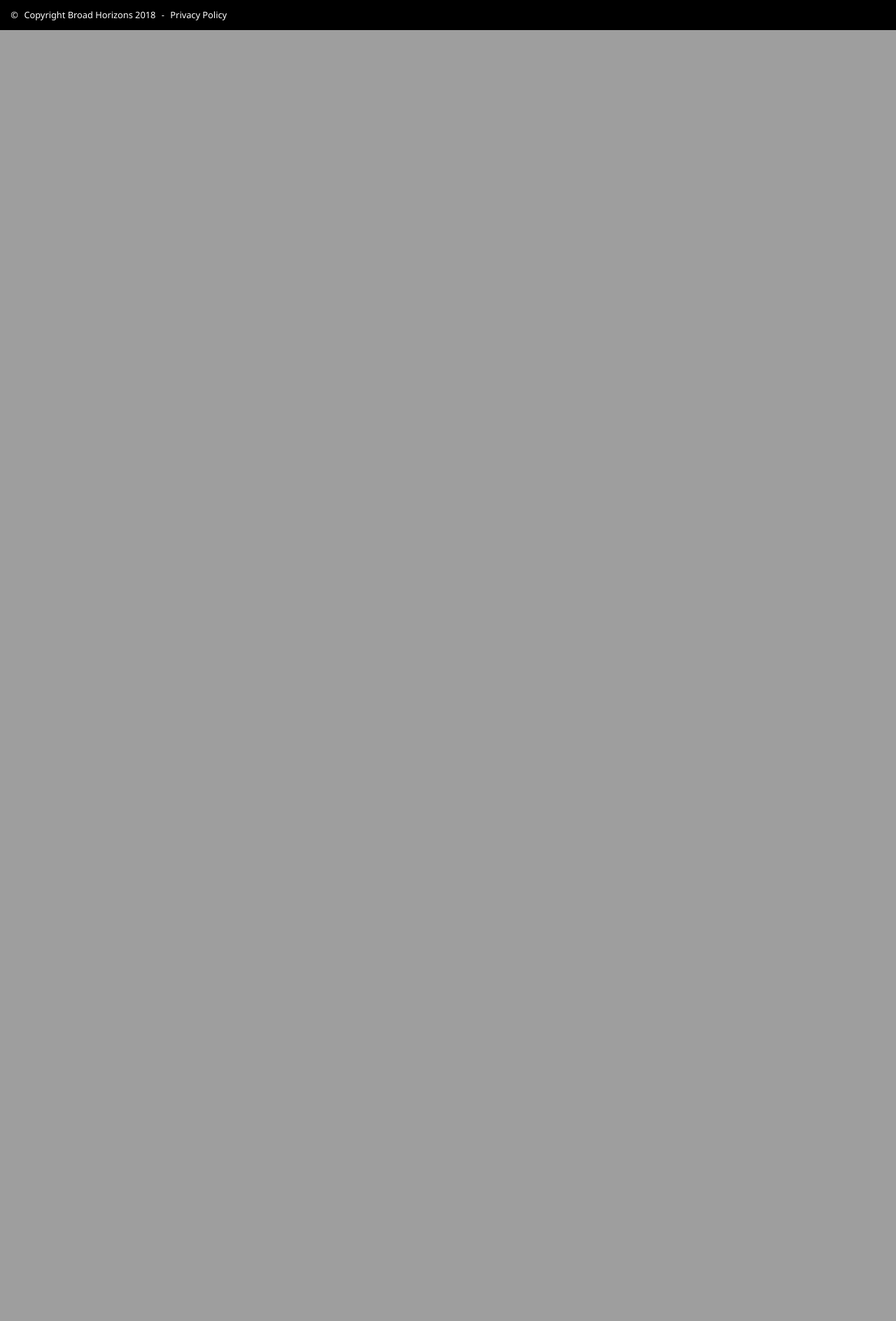
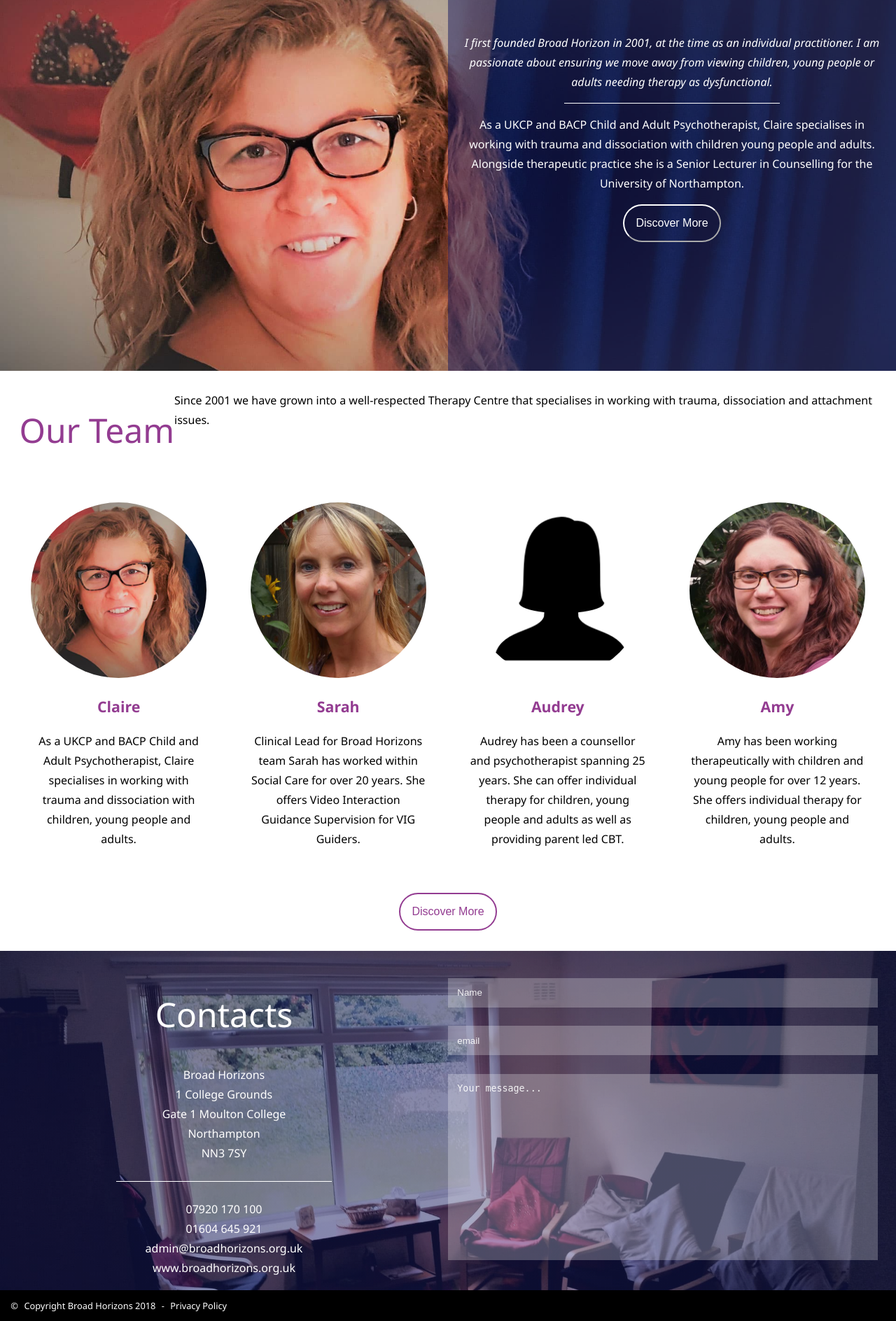
Before and after one commit to 40yostudent/tanyalecchi.com, a PHP site: page /index-wip.php in a window 1280 px wide. Shown: the part 1766-3654 px from the top of the page at 70% size. Before the commit the page ends 1809 px from the top, so only its background shows below. Run offline with PHP 8.4, Linux system fonts and the light colour scheme.

Commit message:
corrected with actual assets

```diff
--- a/header.php
+++ b/header.php
@@ -32,7 +32,7 @@
 
         <img src="./images/logo-inv.svg">
 
-        <a href="#"><div id="menu-button">
+        <a><div id="menu-button">
             <div>
                 <div></div>
                 <div></div>
--- a/index-wip.php
+++ b/index-wip.php
@@ -2,108 +2,110 @@
 
 <main>
 
-        <img class="banner" src="https://placeimg.com/375/200/people">
+        <!-- <img class="banner" src="./images/logo-inv-big.svg"> -->
+        <div class="banner">
+            <img src="./images/logo-inv-big.svg">
+        </div>
 
-        <!-- <div id="intro">
-            <h1>our approach</h1>
-            <p>Broad Horizons was founded in 2001 by Trauma Psychotherapist Claire Harrison-Breed. Since then we have
-                grown into a well-respected Therapy Centre that specialises in working with trauma, dissociation and
-                attachment issues.</p>
-            <p>At Broad Horizons we recognise and see beyond behaviour. We work with each individual’s strength and
-                creativity, with the aim of adapting when met with challenge, trauma or adversity.</p>
-            <p>Claire’s motivation in creating a diverse therapeutic practice offering a range of services, is to
-                ensure that children, adults and families are not expected fit into ridged services, but services are
-                shaped and tailored to meet the individual’s needs and are delivered all under one roof.</p>
-            <button>discover more</button>
-        </div> -->
+        <div id="intro">
+            <h2>our approach</h2>
+            <p>At Broad Horizons we value individual’s strength and creativity when met with challenge, trauma or adversity. Our motivation in creating a diverse therapeutic service was to ensure that children and families are not expected to fit into whatever services are available, but ensure that services including therapy, parent support, training etcetera are tailored to the individual child and family’s needs.</p>
+            <p>At Broad Horizons we recognise and see beyond behaviour. We work with each individual’s strength and creativity, with the aim of adapting when met with challenge, trauma or adversity.</p>
+        </div>
 
         <div class="services">
             <div>
                 <img src="./images/icon-services.svg">
                 <div>
-                    <h2>therapeutic services</h2>
-                    <p>"Our packages of support are carefully tailored to meet individual needs"</p>
+                    <h4>therapeutic services</h4>
+                    <p>Our packages of support are carefully tailored to meet individual needs</p>
                 </div>
             </div>
 
             <div>
                 <img src="./images/icon-training.svg">
                 <div>
-                    <h2>training</h2>
-                    <p>"Tailormade training to meet any need or choose from our extensive range of contemporary pre-existing courses"</p>
+                    <h4>training</h4>
+                    <p>Tailormade training to meet any need or choose from our extensive range of contemporary pre-existing courses</p>
                 </div>
             </div>
 
             <div>
                 <img src="./images/icon-supervisions.svg">
                 <div>
-                    <h2>supervision</h2>
-                    <p>"Providing exploration of wellbeing for practitioners and professionals to achieve best outcomes for children and families"</p>
+                    <h4>supervision</h4>
+                    <p>Providing exploration of wellbeing for practitioners and professionals to achieve best outcomes for children and families</p>
                 </div>
             </div>
 
             <div>
                 <img src="./images/icon-consultations.svg">
                 <div>
-                    <h2>consultations</h2>
-                    <p>"Not sure what's right for you? Please get in touch and we would be happy to offer you a consultation"</p>
+                    <h4>consultations</h4>
+                    <p>Not sure what's right for you? Please get in touch and we would be happy to offer you a consultation</p>
                 </div>
             </div>
         </div>
 
         <div id="claire">
-            <h1>claire harrison - breed</h1>
-            <h3><em>"developing the potential for change"</em></h3>
+            <div id="claire-image"></div>
+            <div id="claire-text">
+                <h2>claire harrison - breed</h2>
+                <p><em>I first founded Broad Horizon in 2001, at the time as an individual practitioner. I am passionate about ensuring we move away from viewing children, young people or adults needing therapy as dysfunctional.</em></p>
 
-            <p>Welcome! Here at Broad Horizons we welcome referrals from professionals, adult self-referrals, parents and carers of children and young people. We offer a range of Psychotherapy, Therapeutic Interventions, Assessments, Clinical Supervision and Trainings all under one roof.</p>
-            <button><a href="#">about us</a></button>
+                <p>As a UKCP and BACP Child and Adult Psychotherapist, Claire specialises in working with trauma and dissociation with children young people and adults. Alongside therapeutic practice she is a Senior Lecturer in Counselling for the University of Northampton.</p>
+                <button><a href="#">discover more</a></button>
+            </div>
         </div>
-
-        <!-- <h1 id="team-title">our team</h1>
 
         <div id="team">
 
+            <h2>our team</h2>
+            <p>Since 2001 we have grown into a well-respected Therapy Centre that specialises in working with trauma, dissociation and attachment issues.</p>
+
             <div>
-                <img src="https://placeimg.com/128/128/any">
+                <img src="./images/squared-claire.jpg">
                 <div>
-                    <h4>name surname</h4>
-                    <p>Lorem ipsum dolor sit amet, consectetur adipiscing elit, sed do eiusmod tempor incididunt ut labore et dolore magna aliqua.</p>
+                    <h5>claire</h5>
+                    <p>As a UKCP and BACP Child and Adult Psychotherapist, Claire specialises in working with trauma and dissociation with children, young people and adults.</p>
                 </div>
             </div>
 
             <div>
-                <img src="https://placeimg.com/128/128/any">
+                <img src="./images/squared-sarah.jpg">
                 <div>
-                    <h4>name surname</h4>
-                    <p>Lorem ipsum dolor sit amet, consectetur adipiscing elit, sed do eiusmod tempor incididunt ut labore et dolore magna aliqua.</p>
+                    <h5>sarah</h5>
+                    <p>Clinical Lead for Broad Horizons team Sarah has worked within Social Care for over 20 years. She offers Video Interaction Guidance Supervision for VIG Guiders.</p>
                 </div>
             </div>
 
             <div>
-                <img src="https://placeimg.com/128/128/any">
+                <img src="./images/squared-generic.png">
                 <div>
-                    <h4>name surname</h4>
-                    <p>Lorem ipsum dolor sit amet, consectetur adipiscing elit, sed do eiusmod tempor incididunt ut labore et dolore magna aliqua.</p>
+                    <h5>audrey</h5>
+                    <p>Audrey has been a counsellor and psychotherapist spanning 25 years. She can offer individual therapy for children, young people and adults as well as providing parent led CBT.</p>
                 </div>
             </div>
 
             <div>
-                <img src="https://placeimg.com/128/128/any">
+                <img src="./images/squared-amy.jpg">
                 <div>
-                    <h4>name surname</h4>
-                    <p>Lorem ipsum dolor sit amet, consectetur adipiscing elit, sed do eiusmod tempor incididunt ut labore et dolore magna aliqua.</p>
+                    <h5>amy</h5>
+                    <p>Amy has been working therapeutically with children and young people for over 12 years. She offers individual therapy for children, young people and adults.</p>
                 </div>
             </div>
 
-        </div> -->
+            <button><a href="#">discover more</a></button>
+
+        </div>
 
         <div id="form">
 
             <div>
-                <h1>contacts</h1>
-                <h3>broad horizons</h3>
-                <p>1 college grounds<br>gate 1 moulton college<br>northampton<br>NN3 7SY</p>
-
+                <h2>contacts</h2>
+                <p>Broad Horizons</p>
+                <p>1 College Grounds<br>Gate 1 Moulton College<br>Northampton<br>NN3 7SY</p>
+                <div class="line"></div>
                 <p>07920 170 100<br>01604 645 921<br>admin@broadhorizons.org.uk<br>www.broadhorizons.org.uk</p>
             </div>
 
--- a/styles.css
+++ b/styles.css
@@ -22,13 +22,97 @@ body {
     margin: 0;
 }
 
-h1, h3 {
+h1, h2, h3, h4, h5, h6 {
     text-transform: capitalize;
+    color: var(--viola);
+}
+
+h1 {
+    text-transform: capitalize;
+    font-size: 3rem;
+    font-weight: bold;
+}
+
+h2 {
+    text-transform: capitalize;
+    font-size: 2rem;
+    font-weight: normal;
+}
+
+h3 {
+    text-transform: capitalize;
+    font-size: 1.8rem;
+    font-weight: bold;
+}
+
+h4 {
+    text-transform: capitalize;
+    font-size: 1.5rem;
+    font-weight: bold;
+}
+
+h5 {
+    text-transform: capitalize;
+    font-size: 1rem;
+    font-weight: bold;
+}
+
+p {
+    font-size: 1rem;
+    line-height: 1.5rem;
+    font-weight: lighter;
+}
+
+button {
+    font-size: 1rem;
 }
 
 a, a:hover, a:active, a:visited, a:focus {
     color: var(--bianco);
     text-decoration: none;
+}
+
+@media only screen and (min-width: 768px) {
+    h1 {
+        text-transform: capitalize;
+        font-size: 48pt;
+        font-weight: bold;
+    }
+
+    h2 {
+        text-transform: capitalize;
+        font-size: 36pt;
+        font-weight: normal;
+    }
+
+    h3 {
+        text-transform: capitalize;
+        font-size: 24pt;
+        font-weight: bold;
+    }
+
+    h4 {
+        text-transform: capitalize;
+        font-size: 21pt;
+        font-weight: bold;
+    }
+
+    h5 {
+        text-transform: capitalize;
+        font-size: 16pt;
+        font-weight: bold;
+    }
+
+    p {
+        font-size: 12pt;
+        line-height: 21pt;
+        font-weight: lighter;
+    }
+
+    button {
+        font-size: 12pt;
+    }
+
 }
 
 header {
@@ -129,7 +213,19 @@ nav > a {
 }
 
 .banner {
+    background: url("./images/banner-home.jpg");
     width: 100%;
+    background-repeat: no-repeat;
+    background-size: cover;
+
+    color: var(--bianco);
+
+    text-align: center;
+}
+
+.banner > img {
+    width: 50%;
+    margin: 15%;
 }
 
 #intro {
@@ -270,18 +366,25 @@ nav > a {
 }
 
 #claire {
-    background: linear-gradient(var(--blu_trasp),var(--blu_trasp)), url("https://placeimg.com/375/375/people");
+    position: relative;
+    text-align: center;
     color: var(--bianco);
-    padding: 2em 1em;
-
-    text-align: center;
 }
 
-#claire > h1 {
-    text-transform: capitalize;
+#claire-text {
+    height: 100%;
+    background-image: linear-gradient(var(--blu_trasp),var(--blu_trasp)), url("./images/pict-claire.jpg");
+    background-repeat: no-repeat;
+    background-size: cover;
+
+    padding: 2em;
 }
 
-#claire > h3::after {
+#claire-text > h2 {
+    color: var(--bianco);
+}
+
+#claire-text > p > em:after {
     content:"";
     display: block;
     width: 50%;
@@ -289,11 +392,12 @@ nav > a {
     border-bottom: 1px solid var(--bianco);
 }
 
-#claire > button {
+#claire-text > button {
     text-transform: capitalize;
 
-    background-color: var(--viola);
-    border: none;
+    background-color: transparent;
+    border-color: var(--bianco);
+    border-radius: 2em;
     color: var(--bianco);
 
     padding: 1em;
@@ -301,42 +405,32 @@ nav > a {
 
 @media only screen and (min-width: 768px) {
     #claire {
-        background: linear-gradient(to right, rgba(255,0,0,0) 0%, rgba(255,0,0,0) 50%, var(--blu_trasp) 50%, var(--blu_trasp) 100%), url("https://placeimg.com/375/375/people");
-        width: 100%;
-        padding-left: 50%;
+        position: relative;
+        text-align: center;
+        color: var(--bianco);
+
+        height: 50em;
+        max-width: 100%;
     }
-}
 
-#form {
-    background: linear-gradient(var(--blu_trasp),var(--blu_trasp)), url("https://placeimg.com/375/375/any");
-    color: var(--bianco);
-    padding: 1em;
+    #claire-image {
+        height: 100%;
+        background-image: url("./images/pict-claire.jpg");
+        background-repeat: no-repeat;
+        background-size: cover;
+    }
 
-    text-align: center;
-}
+    #claire-text {
+        background: var(--blu_trasp);
 
-#form > h1 {
-    text-transform: capitalize;
-}
+        position: absolute;
+        top: 50%;
+        left: 50%;
+        transform: translate(0%, -50%);
 
-#form > h3 {
-    text-transform: capitalize;
-
-    margin: 0;
-}
-
-#form > p {
-    text-transform: capitalize;
-
-    margin: 0;
-}
-
-#form > p:nth-child(4)::after {
-    content:"";
-    display: block;
-    width: 50%;
-    margin: 1em 25%;
-    border-bottom: 1px solid var(--bianco);
+        padding: 1em;
+        height: 100%;
+    }
 }
 
 #team {
@@ -347,10 +441,14 @@ nav > a {
     justify-content: center;
 }
 
-#team-title {
-    text-transform: capitalize;
-    color: var(--viola);
-    text-align: center;
+#team > p {
+    width: 80%;
+    margin-bottom: 3em;
+}
+
+#team > div > img {
+    border-radius: 50%;
+    width: 100%;
 }
 
 @media only screen and (min-width: 768px) {
@@ -364,22 +462,34 @@ nav > a {
 }
 
 #team > div {
-    background-color: rgba(225, 225, 225, 1.0);
+    /* background-color: rgba(225, 225, 225, 1.0); */
     width: 40%;
     margin: 5%;
 }
 
-#team > div > img {
-    width: 100%;
-}
-
-#team > div > div > h4 {
+#team > div > div > h5 {
     text-align: center;
-    margin: 0.5em;
+    margin: 1em;
 }
 
 #team > div > div > p {
     text-align: center;
+}
+
+#team > button {
+    text-transform: capitalize;
+
+    border: 2px solid var(--viola);
+    border-radius: 2em;
+    background-color: transparent;
+    color: var(--viola);
+
+    padding: 1em;
+    margin: 1em;
+}
+
+#team > button > a {
+    color: var(--viola);
 }
 
 @media only screen and (min-width: 768px) {
@@ -427,7 +537,28 @@ form > textarea::placeholder {
     opacity: 0.9;
 }
 
-#form > div > p:first-of-type::after {
+#form {
+    background: linear-gradient(var(--blu_trasp),var(--blu_trasp)), url("./images/banner-contact-us.jpg");
+    height: 100%;
+    background-repeat: no-repeat;
+    background-size: cover;
+
+    color: var(--bianco);
+
+    padding: 1em;
+    text-align: center;
+}
+
+#form > div > h2 {
+    text-transform: capitalize;
+    color: var(--bianco);
+}
+
+#form > div > p {
+    margin: 0;
+}
+
+.line {
     content:"";
     display: block;
     width: 50%;
```
Also changed, not shown: images/banner-about-us.jpg (added), images/banner-contact-us.jpg (added), images/banner-home.jpg (added), images/banner-therapeutic.jpg (added), images/logo-inv-big.svg (added), images/pict-claire.jpg (added), images/squared-amy.jpg (added), images/squared-claire.jpg (added), images/squared-demelza.jpg (added), images/squared-erin.jpg (added), images/squared-generic.png (added), images/squared-hayley.jpg (added), images/squared-lucy.jpg (added), images/squared-luke.jpg (added), 2 more files.
